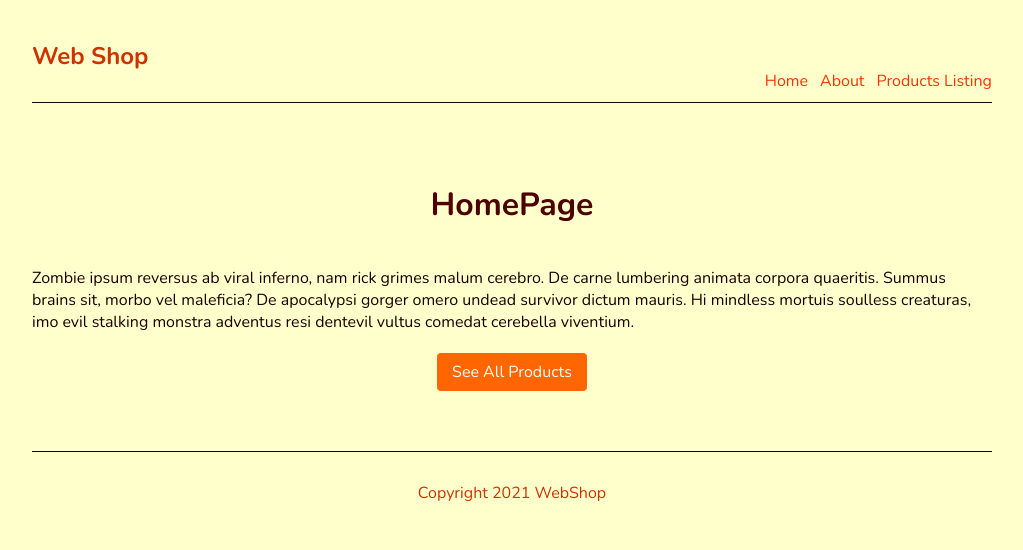
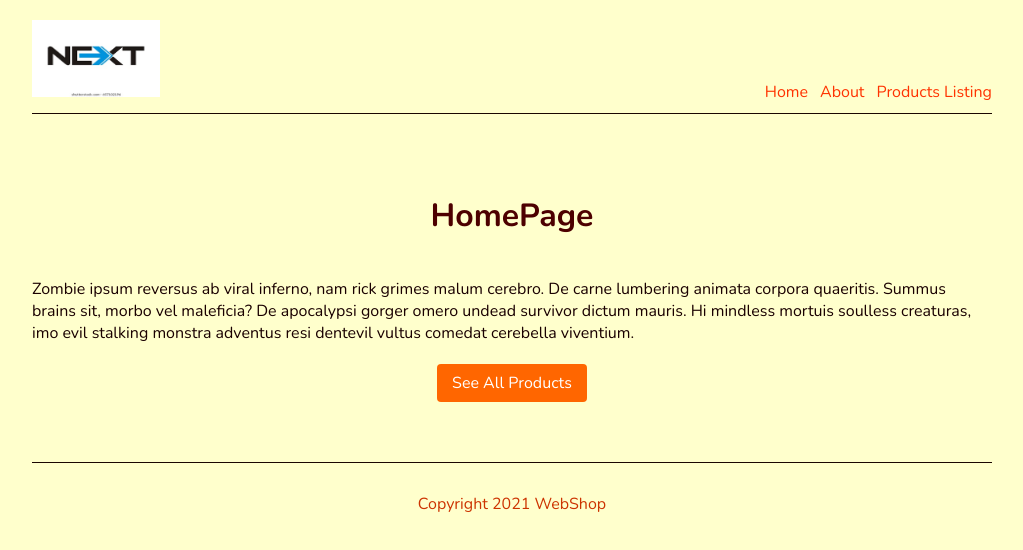
Before and after one commit to NeginSal/next.js-list, a Next.js app: page / in a window 1280 px wide. Shown: the top 550 px of the page, without its empty margins (128-1151 px from the left). Built offline with nearby package versions, Linux system fonts and the light colour scheme.

Commit message:
add Image & Metadata

```diff
--- a/comps/Navbar.js
+++ b/comps/Navbar.js
@@ -1,11 +1,12 @@
 import Link from 'next/link'
+import Image from 'next/image'
 
 
 const Navbar = () => {
     return (
         <nav>
             <div className="logo">
-                <h1>Web Shop</h1>
+                <Image src="/logo.png" width={128} height={77} alt=""/>
             </div>
             <Link href="/"><a>Home</a></Link>
             <Link href="/about"><a>About</a></Link>
--- a/pages/index.js
+++ b/pages/index.js
@@ -6,6 +6,11 @@
 
 export default function Home() {
   return (
+    <>
+    <Head>
+      <title>Ninja List | Home</title>
+      <meta name="keywords" content="ninjas"></meta>
+    </Head>
     <div>
       <h1 className={styles.title}>HomePage</h1>
       <p className={styles.text}> Zombie ipsum reversus ab viral inferno, nam rick grimes malum cerebro.
@@ -15,6 +20,7 @@
       </p>
       <Link href="/ninjas"><a className={styles.btn}>See All Products</a></Link>
     </div>
+    </>
 
   )
 }
```
Also changed, not shown: pages/about.js (+8 -0 lines), public/logo.png (added).
